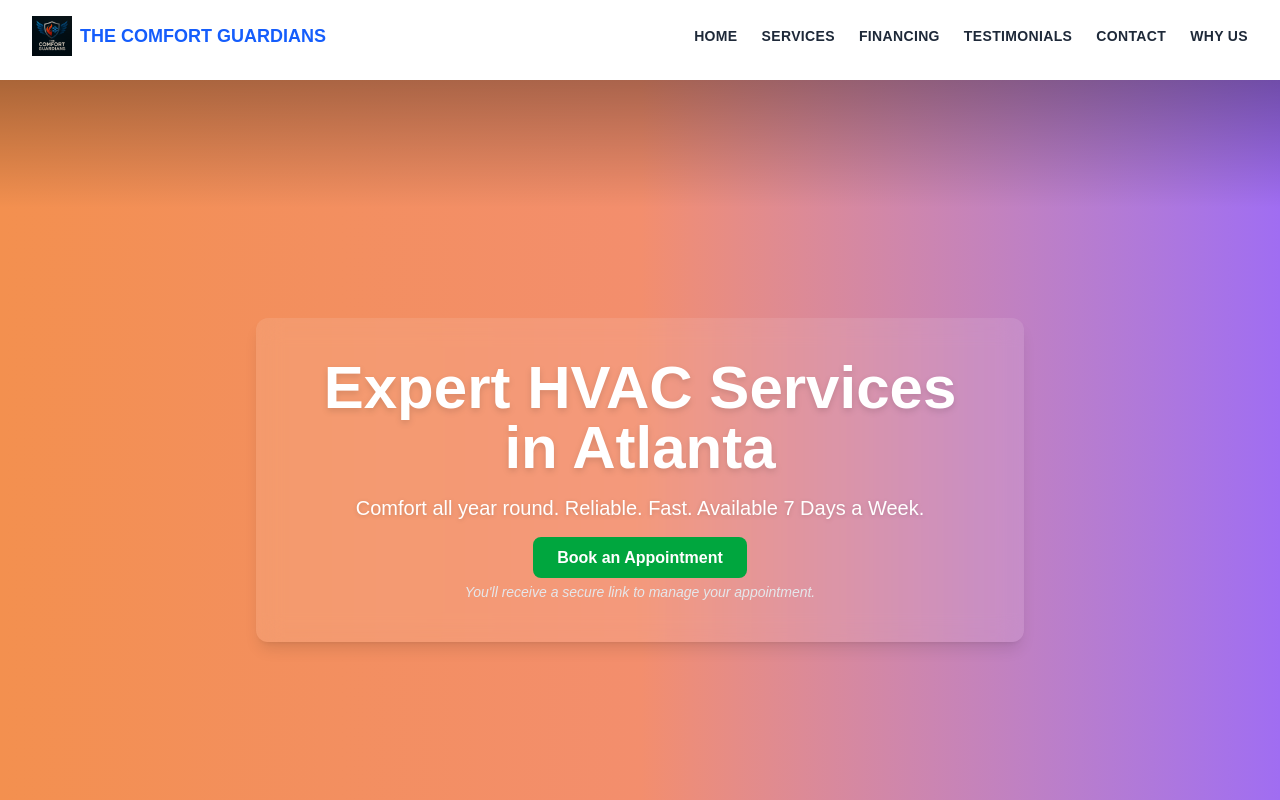
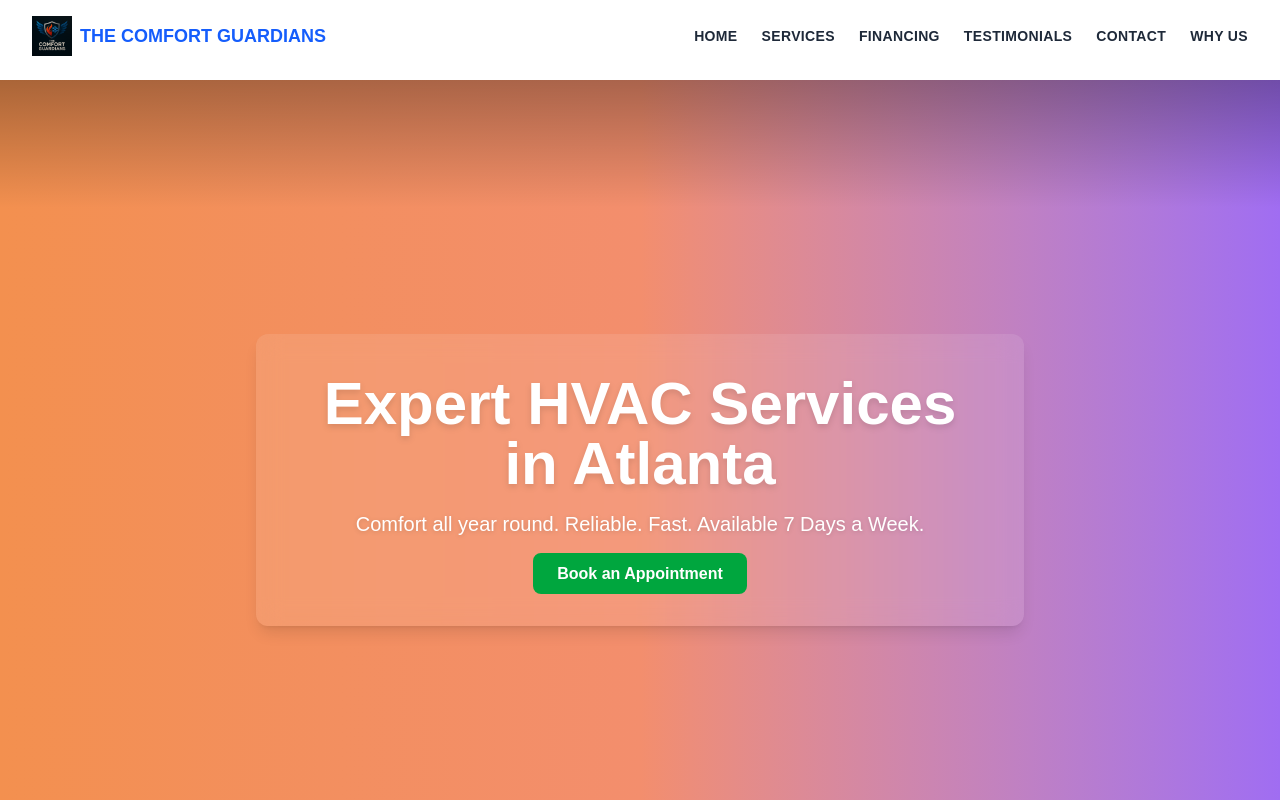
Before and after one commit to gerardinhoo/The-Comfort-Guardians, a Next.js app: page / in a window 1280 px wide. Shown: the top 800 px of the page. Built offline with nearby package versions, Linux system fonts and the light colour scheme.

Commit message:
Removed unecessary text

```diff
--- a/src/sections/Hero.tsx
+++ b/src/sections/Hero.tsx
@@ -47,10 +47,6 @@ export default function Hero() {
         >
           Book an Appointment
         </a>
-
-        <p className='text-sm mt-3 text-gray-200 italic'>
-          You&apos;ll receive a secure link to manage your appointment.
-        </p>
       </motion.div>
     </section>
   );
```
